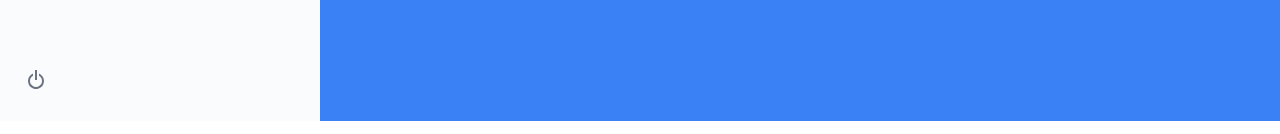
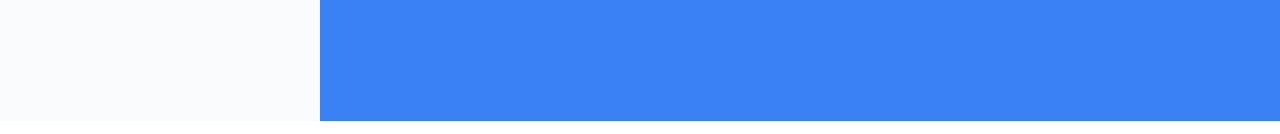
Before and after one commit to Priyankamadire/Cryptonite, a Next.js app: page /about in a window 1280 px wide. Shown: the part 679-813 px from the top of the page. Built offline with nearby package versions, Linux system fonts and the light colour scheme.

Commit message:
Updated Sidebar.tsx

```diff
--- a/components/Sidebar.tsx
+++ b/components/Sidebar.tsx
@@ -125,7 +125,7 @@ const Sidebar: React.FC = () => {
       </div>
 
       <div className={`${getNavItemClasses({ id: -1, label: "", icon: LogoutIcon, link: "" })} px-3 py-4`}>
-        <LogoutIcon />
+
       </div>
     </div>
   );
```
